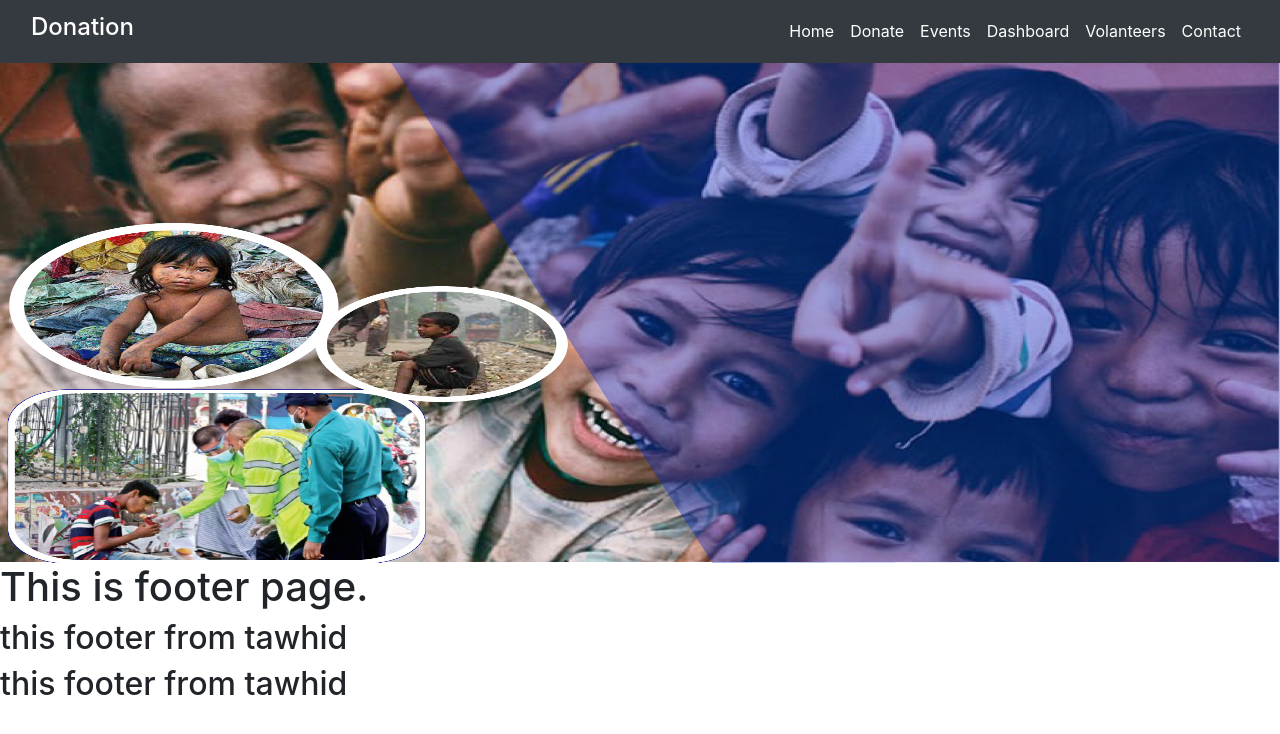
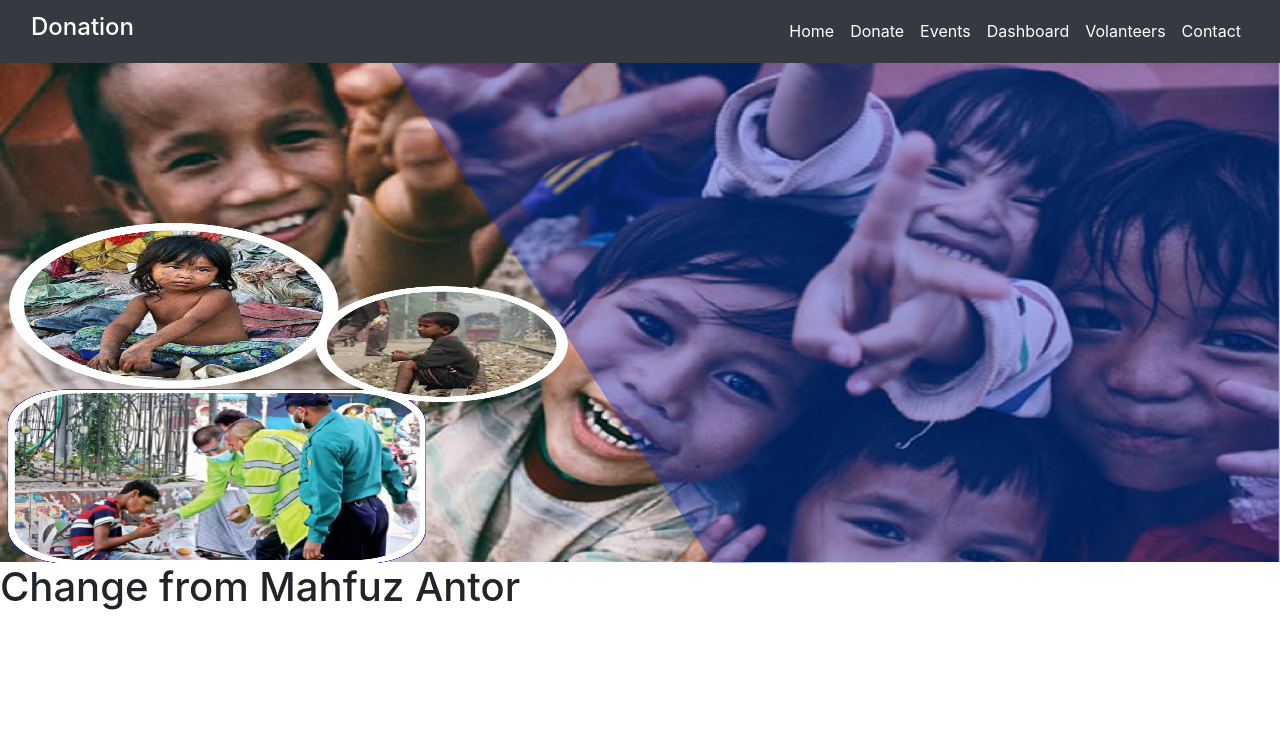
Before and after one commit to muhammadTawhid/job-hunter, a React (Create React App) app: page / in a window 1280 px wide. Shown: the top 734 px of the page. Built offline with nearby package versions, Linux system fonts and the light colour scheme.

Commit message:
change someting

```diff
--- a/src/components/Footer/Footer.js
+++ b/src/components/Footer/Footer.js
@@ -3,9 +3,7 @@ import React from 'react';
 const Footer = () => {
     return (
         <div>
-            <h1>This is footer page.</h1>
-            <h2>this footer from tawhid</h2>
-            <h2>this footer from tawhid</h2>
+            <h1>Change from Mahfuz Antor</h1>
         </div>
     );
 };
```
